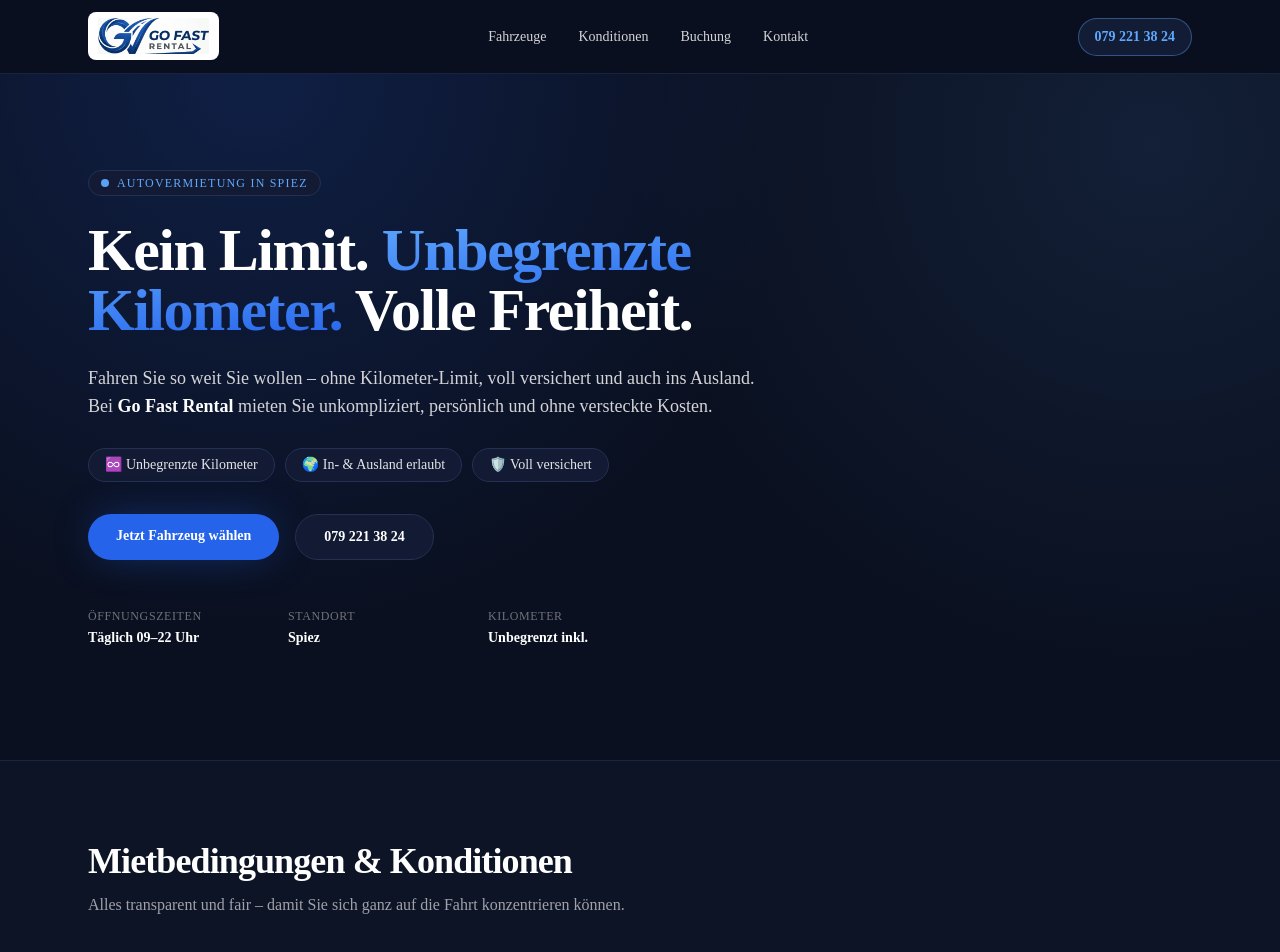
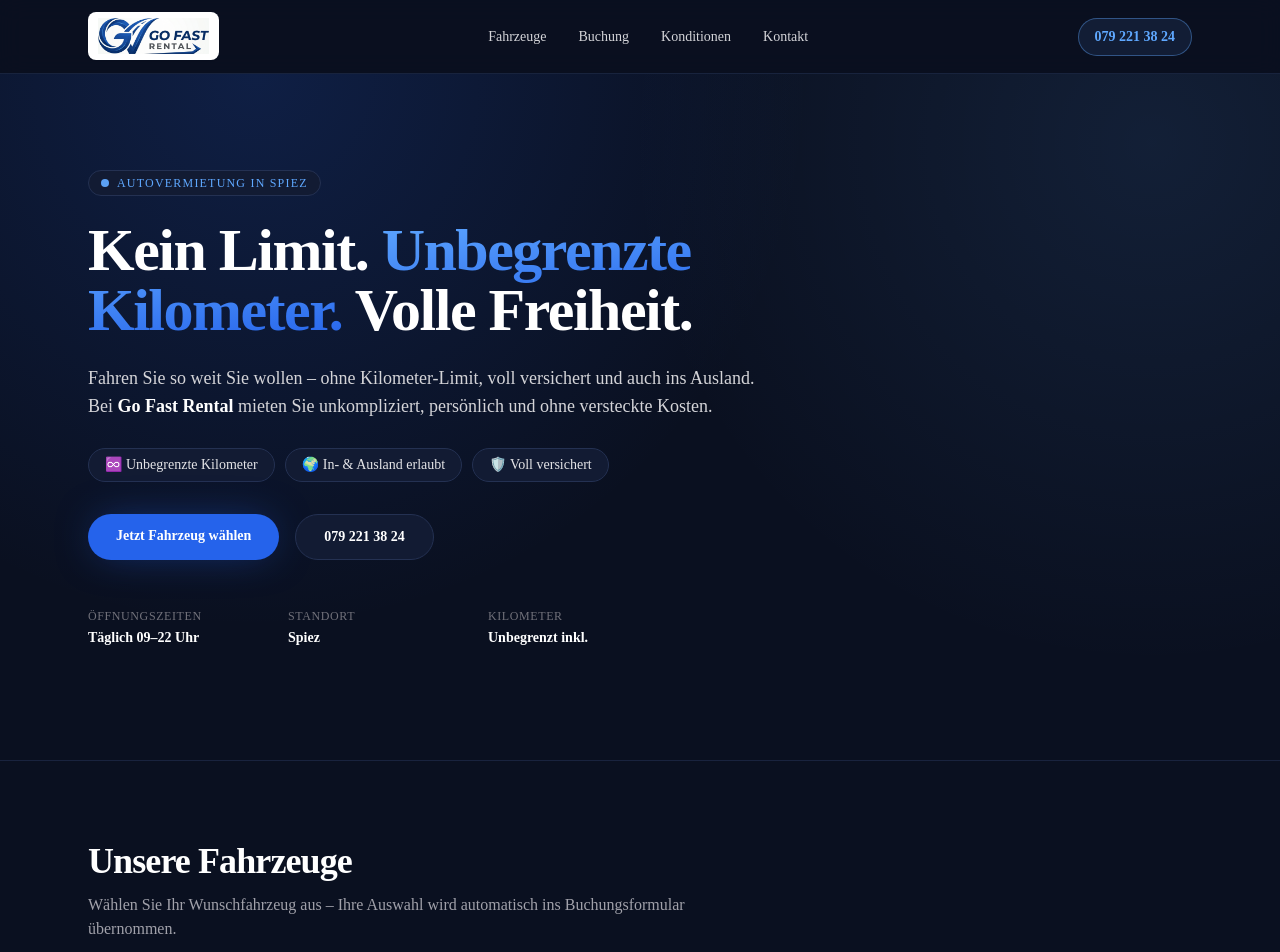
Before and after one commit to ronnywittwer-cyber/Go-Fast-Reantal, a Next.js app: page / in a window 1280 px wide. Shown: the top 952 px of the page. Built offline with nearby package versions, Linux system fonts and the light colour scheme.

Commit message:
Move vehicle selection + booking above the conditions section
- Page order is now Hero -> Fahrzeuge -> Buchung -> Konditionen -> Footer
- Reorder nav links to match the new scroll order

https://claude.ai/code/session_01MZu5mQDb1Lgxrertt251kf

```diff
--- a/app/page.tsx
+++ b/app/page.tsx
@@ -9,9 +9,9 @@ export default function Home() {
     <main className="min-h-screen">
       <Navbar />
       <Hero />
-      <Conditions />
       {/* Fahrzeugauswahl + Buchungsformular teilen sich den State */}
       <BookingSection />
+      <Conditions />
       <Footer />
     </main>
   );
--- a/components/Navbar.tsx
+++ b/components/Navbar.tsx
@@ -13,11 +13,11 @@ export default function Navbar() {
           <a href="#fahrzeuge" className="transition-colors hover:text-white">
             Fahrzeuge
           </a>
+          <a href="#buchung" className="transition-colors hover:text-white">
+            Buchung
+          </a>
           <a href="#konditionen" className="transition-colors hover:text-white">
             Konditionen
-          </a>
-          <a href="#buchung" className="transition-colors hover:text-white">
-            Buchung
           </a>
           <a href="#kontakt" className="transition-colors hover:text-white">
             Kontakt
```
